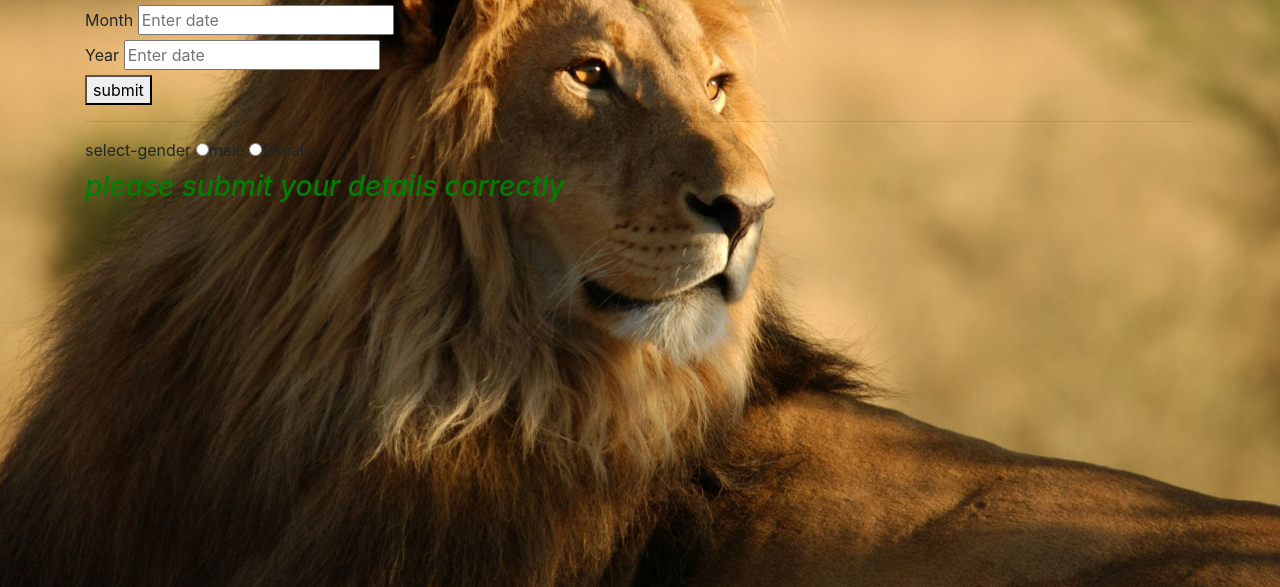
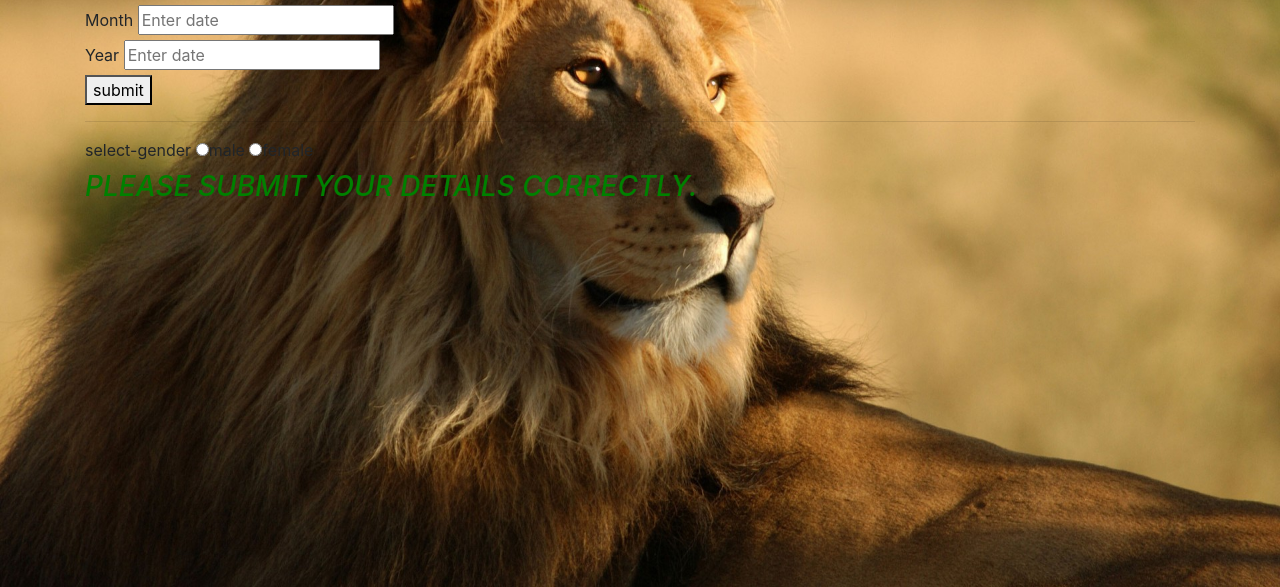
Before and after one commit to don55odhiambo/akan-name-ip2, a plain HTML site: page index.html in a window 1280 px wide. Shown: the part 213-800 px from the top of the page. Drawn offline with nearby package versions, Linux system fonts and the light colour scheme; a script that the page names is missing; files whose address does not match are found by name.

Commit message:
modified the heading

```diff
--- a/index.html
+++ b/index.html
@@ -47,7 +47,7 @@
         <input type="radio" id="gender" value="female">female
         <br>
 
-    <h3>please submit your details correctly </h3>
+    <h3>PLEASE SUBMIT YOUR DETAILS CORRECTLY. </h3>
 
 </body>
 </html>
```
